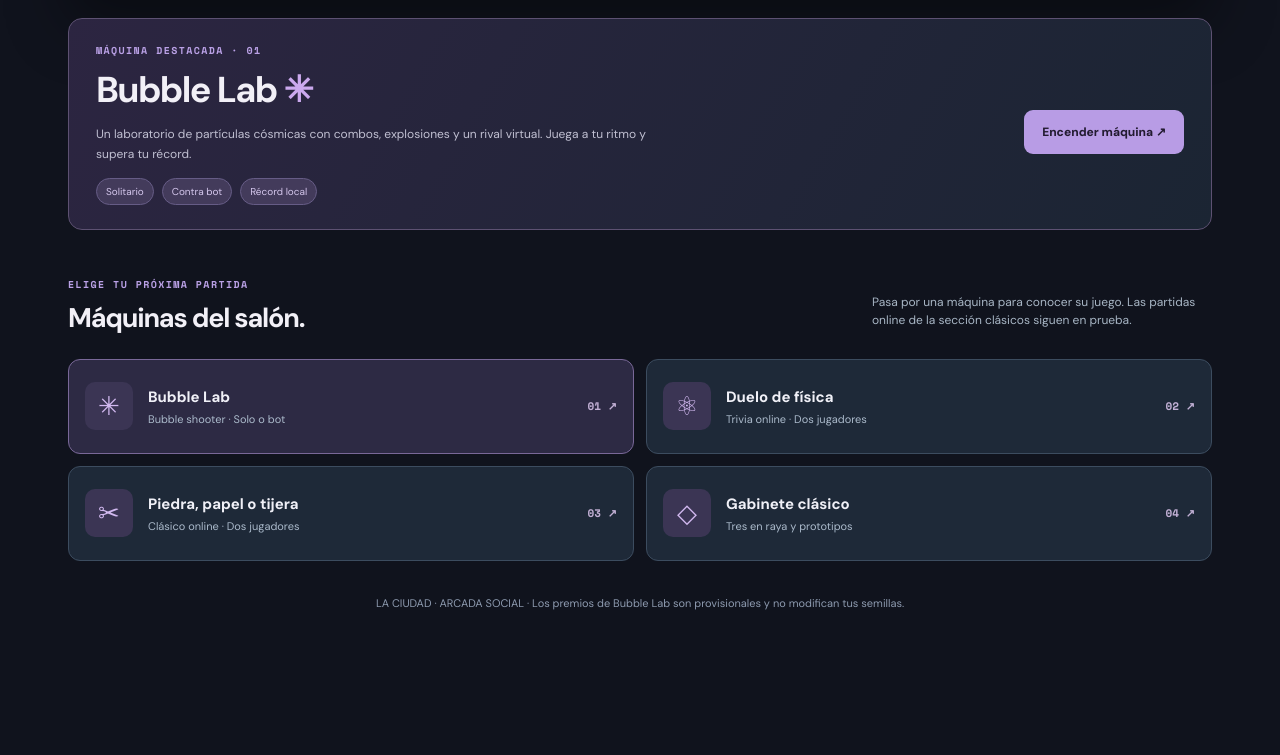
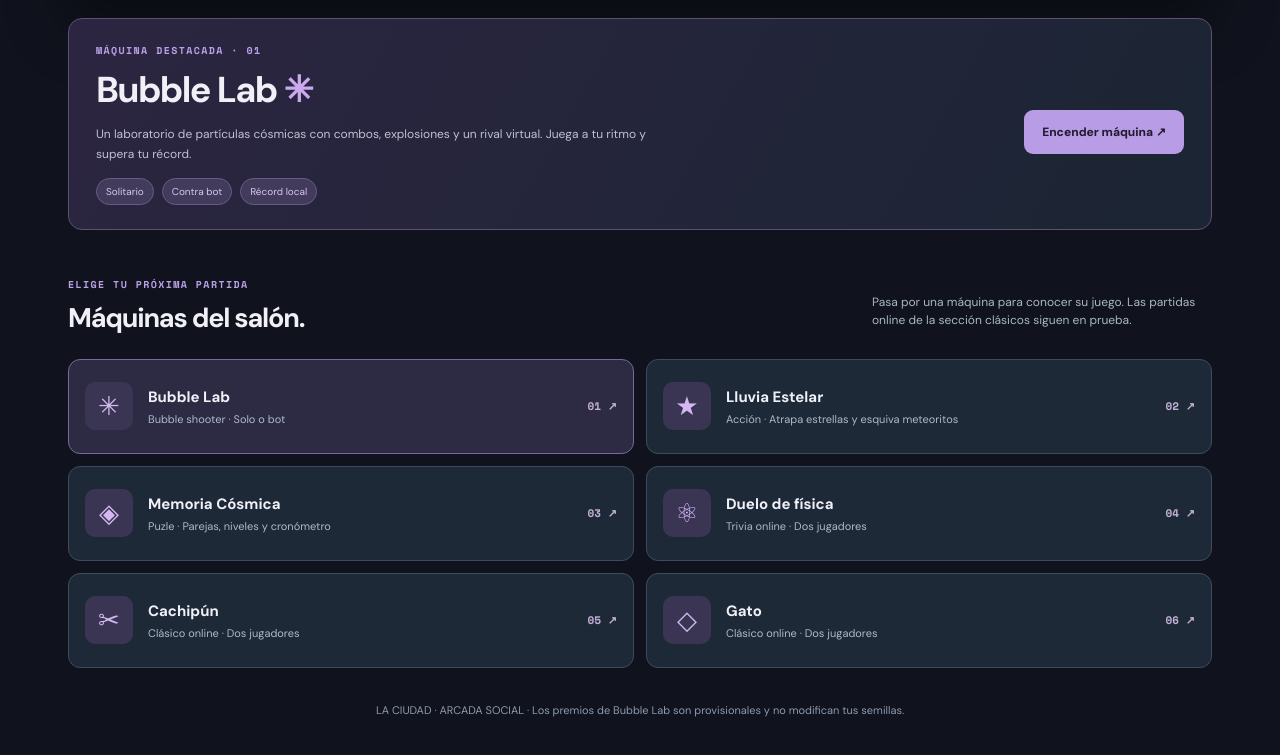
Before and after one commit to Katalinareeves/blog-assets, a plain HTML site: page site/scenes/juegos/index.html in a window 1280 px wide. Shown: the part 972-1727 px from the top of the page. Before the commit the page ends 1642 px from the top, so only its background shows below. Drawn offline with nearby package versions, Linux system fonts and the light colour scheme.

Commit message:
ui: Arcade ahora tiene seis juegos, incluido Cachipún y Gato

```diff
--- a/site/scenes/juegos/index.html
+++ b/site/scenes/juegos/index.html
@@ -1,5 +1,5 @@
 <!doctype html>
-<html lang="es"><head><meta charset="utf-8"><meta name="viewport" content="width=device-width,initial-scale=1"><meta name="theme-color" content="#11121f"><title>Arcade · La Ciudad</title><link rel="stylesheet" href="arcade-room.css?v=1"></head>
+<html lang="es"><head><meta charset="utf-8"><meta name="viewport" content="width=device-width,initial-scale=1"><meta name="theme-color" content="#11121f"><title>Arcade · La Ciudad</title><link rel="stylesheet" href="arcade-room.css?v=2"></head>
 <body>
 <header><a href="../../index.html">← La Ciudad</a><span>LA CIUDAD / ARCADE</span><a href="../visitas/index.html">Vecindario ↗</a></header>
 <main>
@@ -13,10 +13,12 @@
 <section class="catalog"><div class="catalog-head"><div><span class="kicker">ELIGE TU PRÓXIMA PARTIDA</span><h2>Máquinas del salón.</h2></div><p>Pasa por una máquina para conocer su juego. Las partidas online de la sección clásicos siguen en prueba.</p></div>
 <div class="machines">
 <a href="bubble.html" class="machine-link active"><span class="machine-icon">✳</span><div><strong>Bubble Lab</strong><small>Bubble shooter · Solo o bot</small></div><b>01 ↗</b></a>
-<a href="quiz.html" class="machine-link"><span class="machine-icon">⚛</span><div><strong>Duelo de física</strong><small>Trivia online · Dos jugadores</small></div><b>02 ↗</b></a>
-<a href="rps.html" class="machine-link"><span class="machine-icon">✂</span><div><strong>Piedra, papel o tijera</strong><small>Clásico online · Dos jugadores</small></div><b>03 ↗</b></a>
-<a href="clasicos.html" class="machine-link"><span class="machine-icon">◇</span><div><strong>Gabinete clásico</strong><small>Tres en raya y prototipos</small></div><b>04 ↗</b></a>
+<a href="stars.html" class="machine-link"><span class="machine-icon">★</span><div><strong>Lluvia Estelar</strong><small>Acción · Atrapa estrellas y esquiva meteoritos</small></div><b>02 ↗</b></a>
+<a href="memory.html" class="machine-link"><span class="machine-icon">◈</span><div><strong>Memoria Cósmica</strong><small>Puzle · Parejas, niveles y cronómetro</small></div><b>03 ↗</b></a>
+<a href="quiz.html" class="machine-link"><span class="machine-icon">⚛</span><div><strong>Duelo de física</strong><small>Trivia online · Dos jugadores</small></div><b>04 ↗</b></a>
+<a href="rps.html" class="machine-link"><span class="machine-icon">✂</span><div><strong>Cachipún</strong><small>Clásico online · Dos jugadores</small></div><b>05 ↗</b></a>
+<a href="clasicos.html" class="machine-link"><span class="machine-icon">◇</span><div><strong>Gato</strong><small>Clásico online · Dos jugadores</small></div><b>06 ↗</b></a>
 </div>
 </section>
 <footer>LA CIUDAD · ARCADA SOCIAL · Los premios de Bubble Lab son provisionales y no modifican tus semillas.</footer>
-</main><script src="arcade-room.js?v=1"></script></body></html>
+</main><script src="arcade-room.js?v=2"></script></body></html>
```
